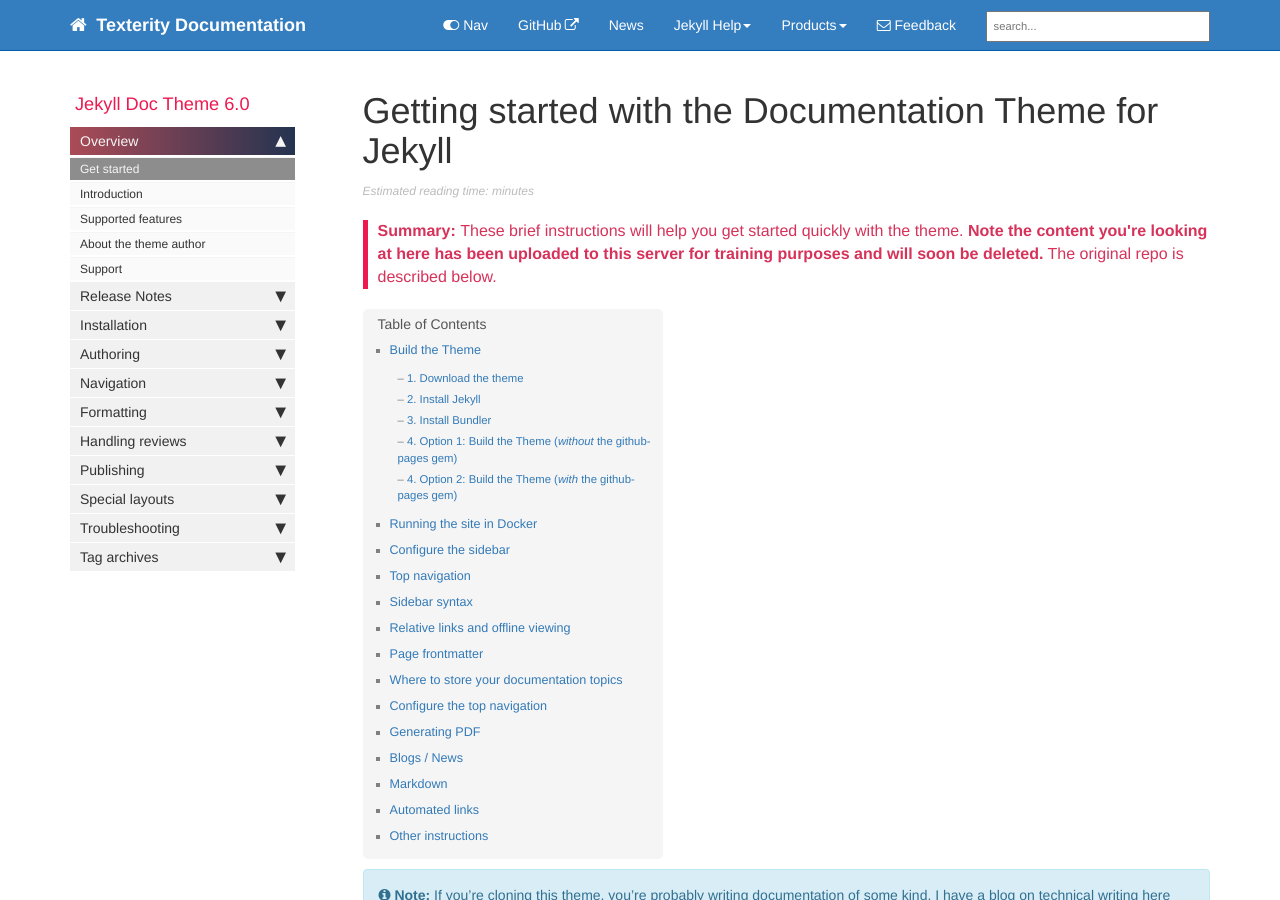
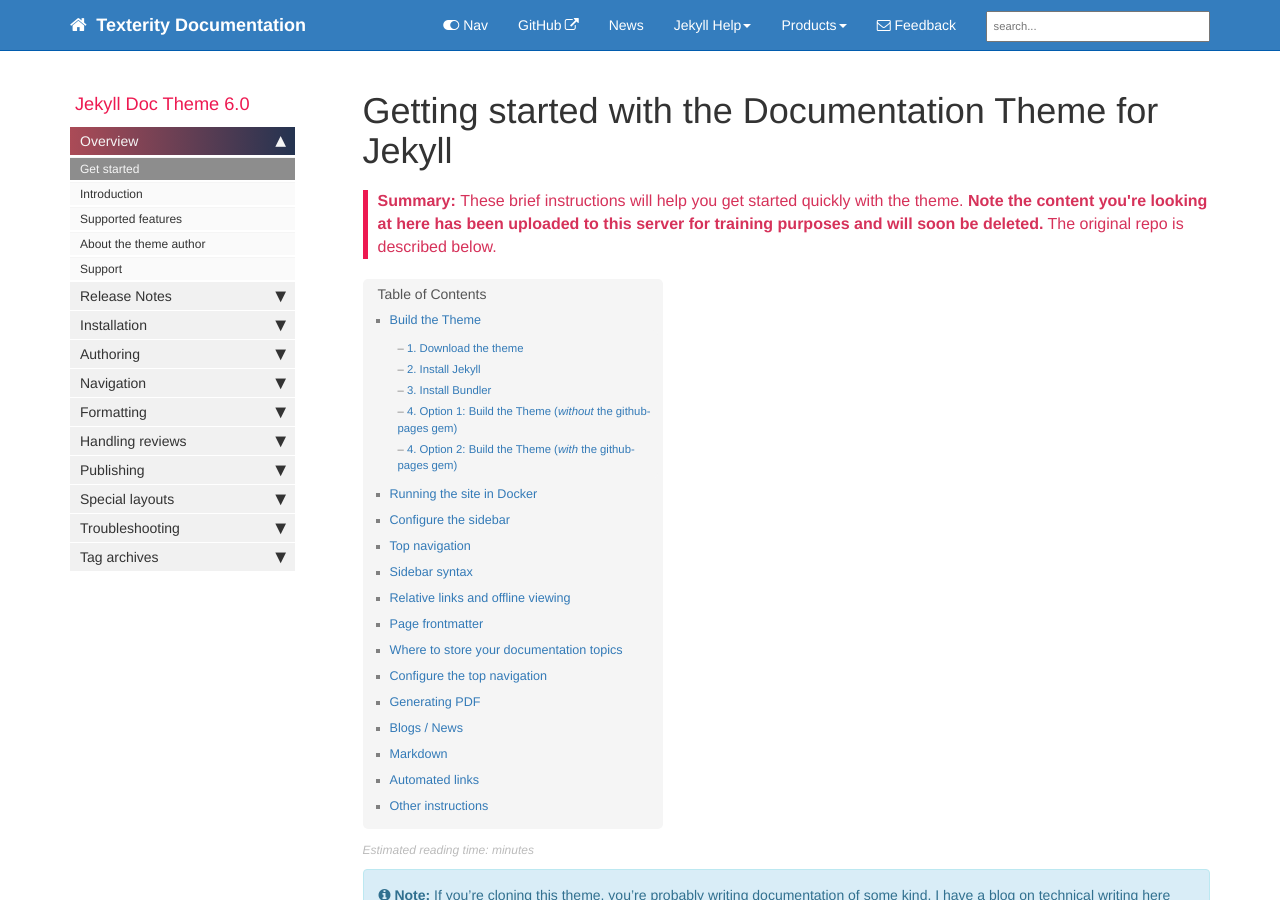
Before and after one commit to Texterity/January, a Jekyll site: the page built from docs/index.md, in a window 1280 px wide and 900 px high. Built offline with Jekyll 4.4.1, drawn with Linux system fonts in a browser that asks for light colours; nearby versions of some CDN libraries; comment, search, counter and statistics services are not loaded.

Commit message:
re-position reading time

```diff
--- a/docs/_layouts/page.html
+++ b/docs/_layouts/page.html
@@ -28,10 +28,6 @@ layout: default
 
 {% endif %}
 
-<span class="readingtime" title="Estimated reading time">
-Estimated reading time: {{page.reading_time}} minutes
-</span>
-
 
 <div class="post-content">
 
@@ -42,6 +38,9 @@ Estimated reading time: {{page.reading_time}} minutes
     {% include toc.html %}
     {% endunless %}
 
+    <span class="readingtime" title="Estimated reading time">
+    Estimated reading time: {{page.reading_time}} minutes
+    </span>
 
 
    {{content}}
```
